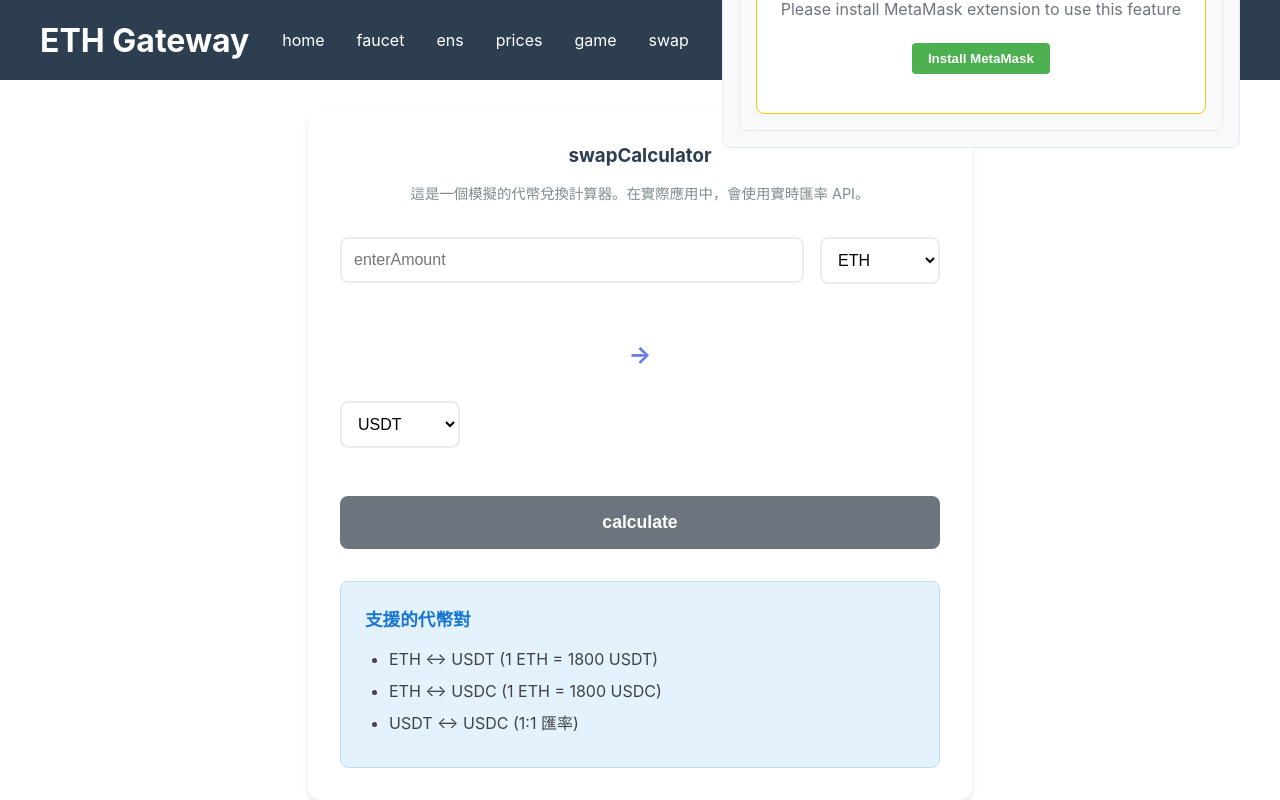
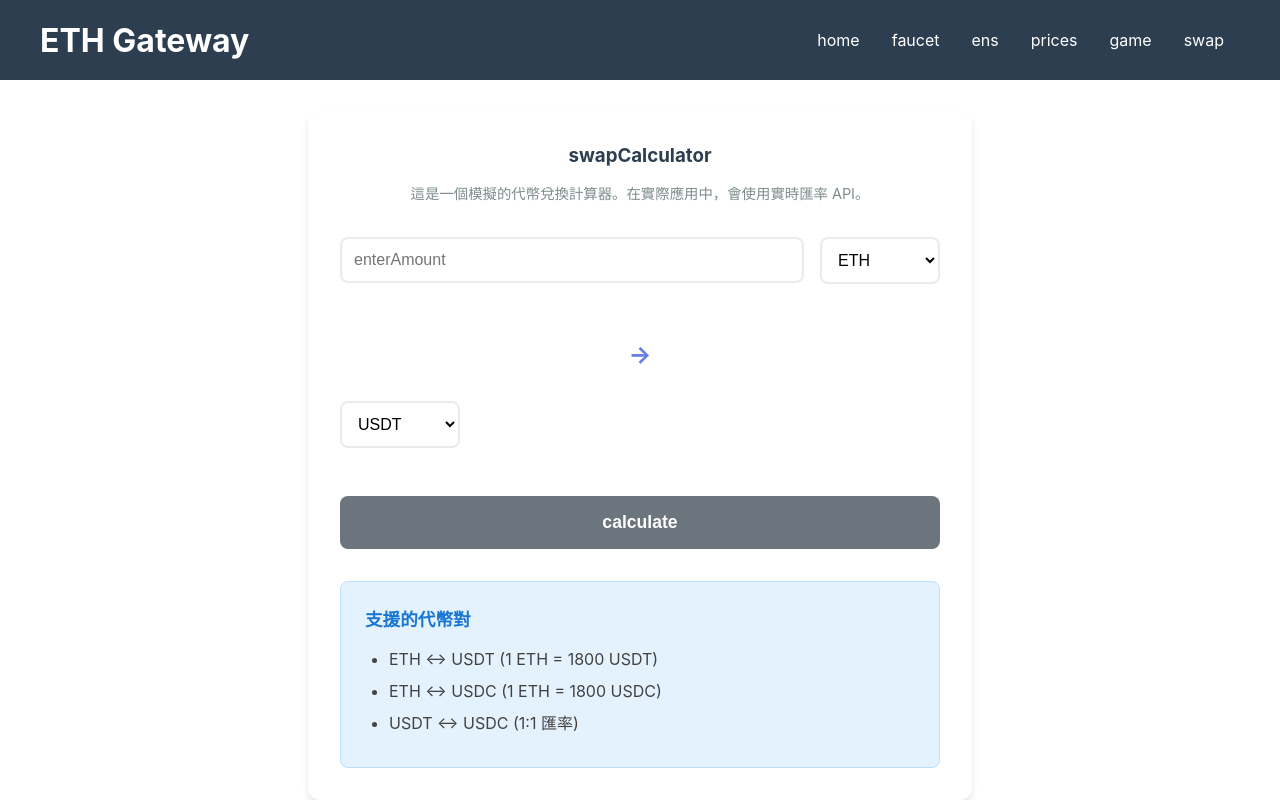
Before and after one commit to dennislee928/ETH_GATEWAY_DEMO, a React (Create React App) app in the folder eth-project/frontend/: page /swap in a window 1280 px wide. Shown: the top 800 px of the page. Built offline with nearby package versions, Linux system fonts and the light colour scheme; what @adraffy/ens-normalize would draw is missing.

Commit message:
Update Navbar.jsx

```diff
--- a/eth-project/frontend/src/components/Navbar.jsx
+++ b/eth-project/frontend/src/components/Navbar.jsx
@@ -45,9 +45,6 @@ const Navbar = () => {
             </Link>
           </li>
         </ul>
-        <div className="wallet-section">
-          <WalletConnect showNetworkSwitch={false} />
-        </div>
       </div>
     </nav>
   );
```
